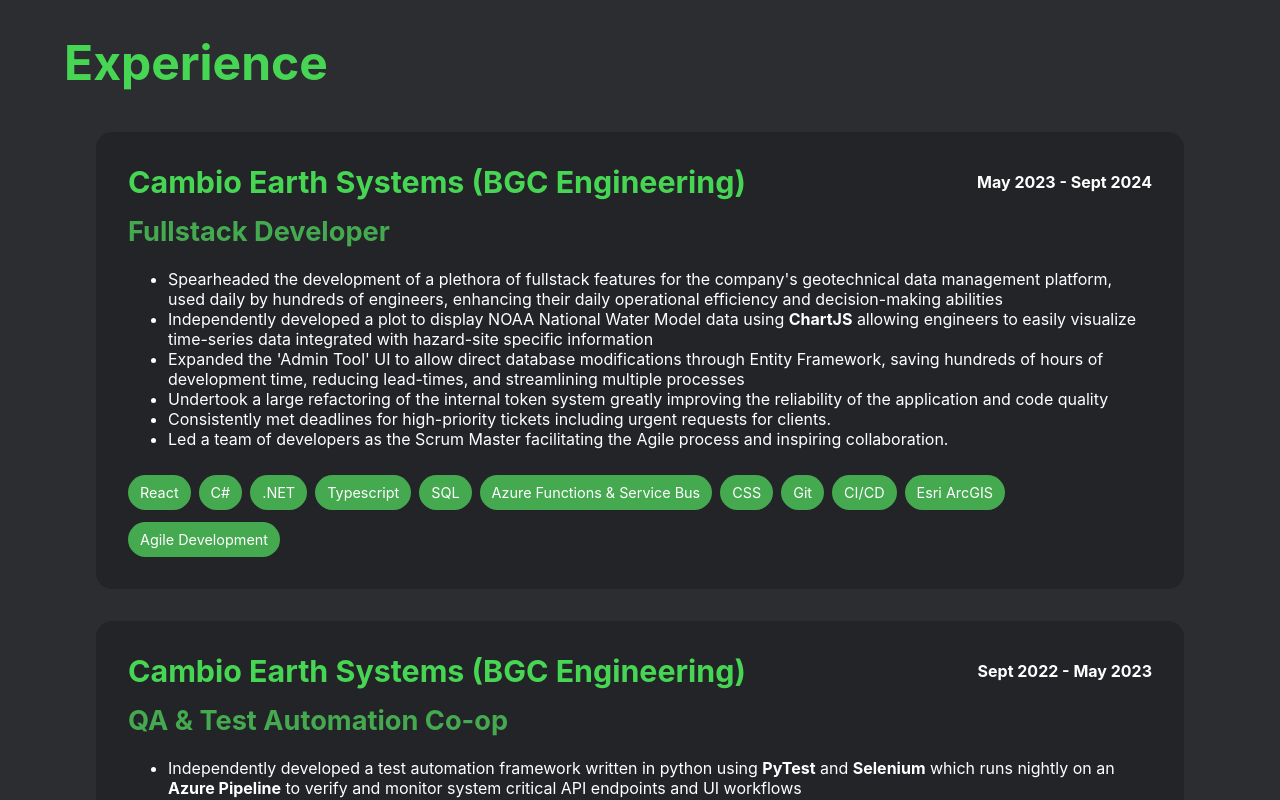
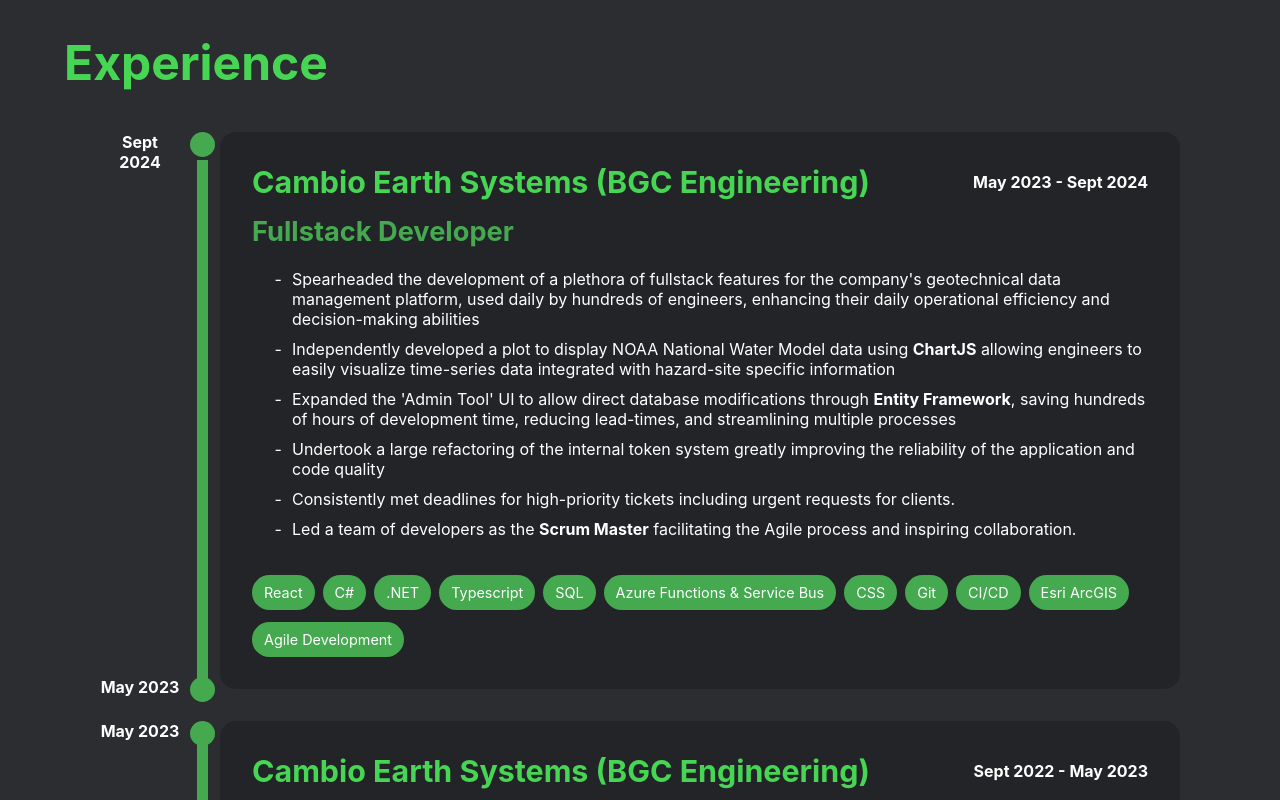
Before and after one commit to StashC/PersonalWebsite, a React (Create React App) app: page / in a window 1280 px wide. Shown: the part 640-1440 px from the top of the page. Built offline with nearby package versions, Linux system fonts and the light colour scheme.

Commit message:
resume section decorations

```diff
--- a/src/Containers/ResumeSection/JobCard.css
+++ b/src/Containers/ResumeSection/JobCard.css
@@ -47,9 +47,17 @@
   margin-top: 10px;
 }
 
+.JobCardContainer > ul {
+  list-style-type: "-  ";
+}
+
+.JobCardContainer > ul > li {
+  margin-bottom: 10px;
+}
+
 @media only screen and (min-width: 768px) and (max-width: 1400px) {
   .JobCardContainer {
-    width: 80vw;
+    width: 70vw;
   }
 }
 
--- a/src/Containers/ResumeSection/JobHelper.ts
+++ b/src/Containers/ResumeSection/JobHelper.ts
@@ -29,10 +29,10 @@
     description: [
       "Spearheaded the development of a plethora of fullstack features for the company's geotechnical data management platform, used daily by hundreds of engineers, enhancing their daily operational efficiency and decision-making abilities",
       "Independently developed a plot to display NOAA National Water Model data using <strong>ChartJS</strong> allowing engineers to easily visualize time-series data integrated with hazard-site specific information",
-      "Expanded the 'Admin Tool' UI to allow direct database modifications through Entity Framework, saving hundreds of hours of development time, reducing lead-times, and streamlining multiple processes",
+      "Expanded the 'Admin Tool' UI to allow direct database modifications through <strong>Entity Framework</strong>, saving hundreds of hours of development time, reducing lead-times, and streamlining multiple processes",
       "Undertook a large refactoring of the internal token system greatly improving the reliability of the application and code quality",
       "Consistently met deadlines for high-priority tickets including urgent requests for clients.",
-      "Led a team of developers as the Scrum Master facilitating the Agile process and inspiring collaboration.",
+      "Led a team of developers as the <strong>Scrum Master</strong> facilitating the Agile process and inspiring collaboration.",
     ],
   },
   {
--- a/src/Containers/ResumeSection/ResumeSection.css
+++ b/src/Containers/ResumeSection/ResumeSection.css
@@ -17,4 +17,60 @@
     margin-left: auto;
     margin-right: auto;
   }
+
+  .JobDecorationContainer {
+    display: none !important;
+  }
 }
+
+.JobContainer {
+  justify-content: center;
+  display: flex;
+  flex-direction: row;
+}
+
+.JobCircleContainer {
+  display: flex;
+  flex-direction: row;
+  justify-content: space-between;
+  width: 100%;
+  margin-bottom: 0px;
+}
+
+.JobCircleContainer > h4 {
+  margin: 0px;
+  width: 80px;
+  margin-right: 10px;
+}
+
+.JobCircle {
+  height: 25px;
+  width: 25px;
+  background-color: var(--secondary-color);
+  border-radius: 50%;
+  display: inline-block;
+  margin-right: 5px;
+}
+
+.JobDecorationContainer {
+  display: flex;
+  flex-direction: column;
+  width: 120px;
+  justify-content: baseline;
+}
+
+.JobDecorationContainer .Top {
+  margin-bottom: -12px;
+}
+
+.JobDecorationContainer .Bottom {
+  margin-top: -12px;
+}
+
+.JobVerticalLine {
+  background-color: var(--secondary-color);
+  height: calc(100% - 60px);
+  width: 11px;
+  display: inline-block;
+  margin-left: 97px;
+}
--- a/src/Containers/ResumeSection/ResumeSection.tsx
+++ b/src/Containers/ResumeSection/ResumeSection.tsx
@@ -10,7 +10,22 @@
       <h2 className="MainSectionHeader">Experience</h2>
       <div className="ResumeJobsContainer">
         {JobData.map((job) => {
-          return <JobCard job={job} />;
+          return (
+            <div className="JobContainer">
+              <div className="JobDecorationContainer">
+                <div className="JobCircleContainer Top">
+                  <h4>{job.endDate}</h4>
+                  <span className="JobCircle" />
+                </div>
+                <span className="JobVerticalLine" />
+                <div className="JobCircleContainer Bottom">
+                  <h4>{job.startDate}</h4>
+                  <span className="JobCircle" />
+                </div>
+              </div>
+              <JobCard job={job} />
+            </div>
+          );
         })}
       </div>
     </div>
```
